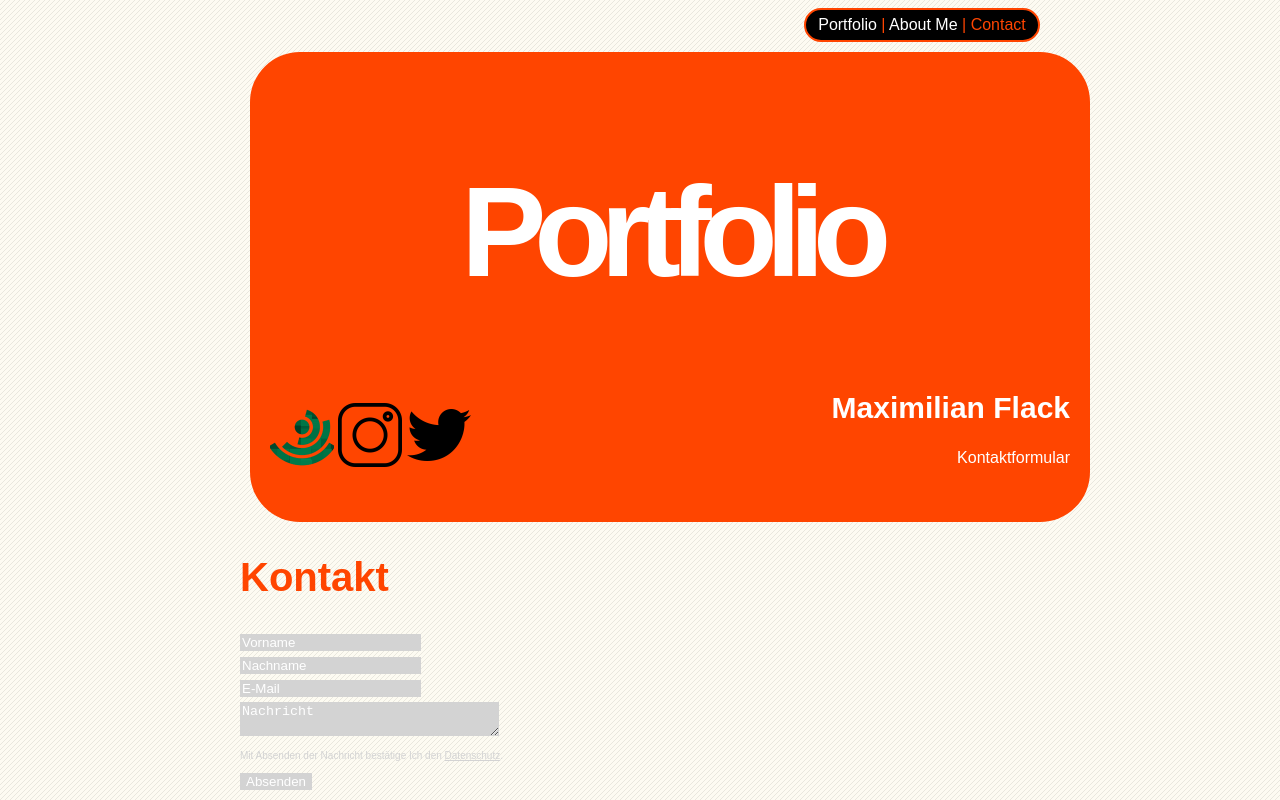
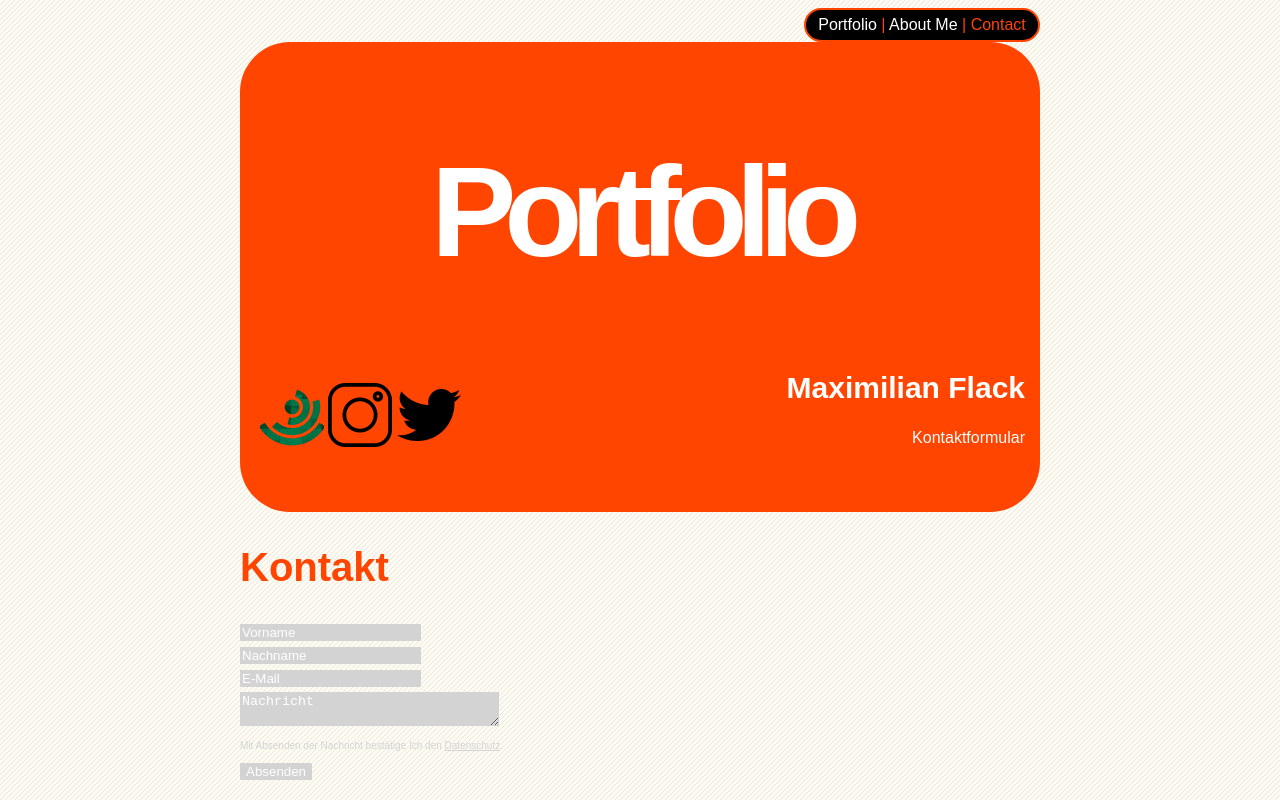
Before and after one commit to Maxi-F22/GIS_SoSe2020, a plain HTML site: page Aufgabe03/contact.html in a window 1280 px wide. Drawn offline with Linux system fonts and the light colour scheme.

Commit message:
Aufgabe 03 geändert 3

```diff
--- a/Aufgabe03/style.css
+++ b/Aufgabe03/style.css
@@ -12,8 +12,8 @@ header{
     border-radius: 50px;;
     width: 800px;
     height: 430px;
-    padding: 20px;
-    margin: 10px;
+    padding-top: 10px;
+    padding-bottom: 30px;
 }
 
 h1{
@@ -107,7 +107,7 @@ form{
 .Social{
     text-align: left;
     margin-top: -80px;
-
+    margin-left: 20px;
 }
 
 .Social a:hover .SozialeBilder{
@@ -136,6 +136,7 @@ form{
 .Info{
     color: white;
     text-align: right;
+    padding-right: 15px;
 }
 
 .Info h2{
```
